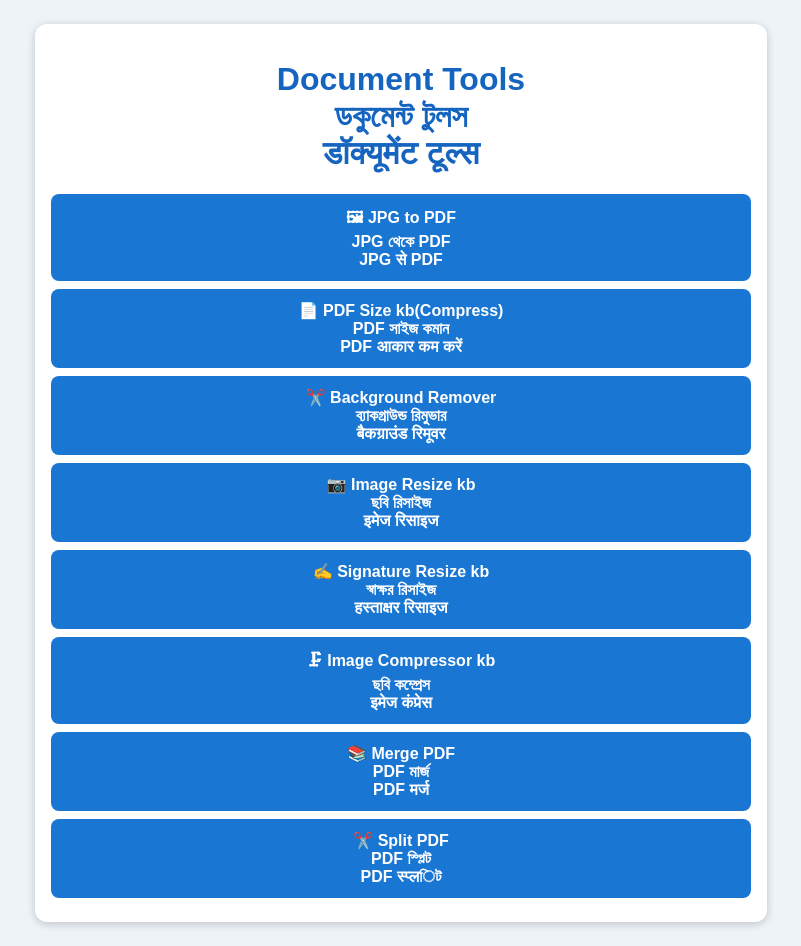
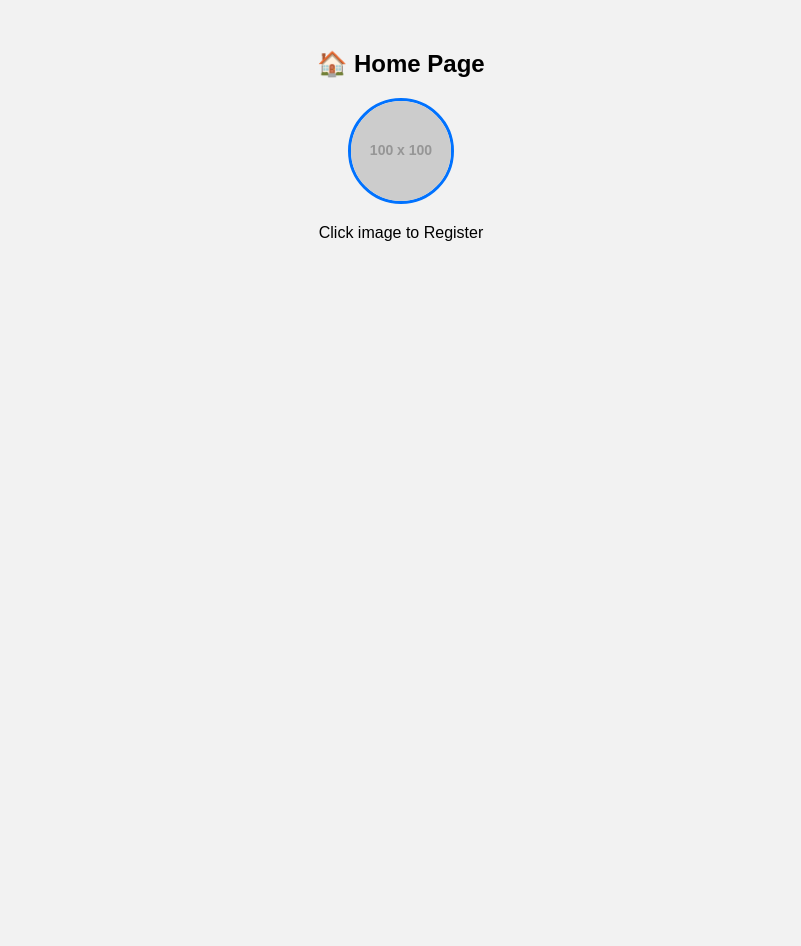
Before and after one commit to Boss252562/anit-bhai-official, a plain HTML site: page index.html in a window 1280 px wide. Shown: the whole page, without its empty margins (239-1040 px from the left). After the commit the page ends 800 px from the top, so only its background shows below. Drawn offline with Linux system fonts and the light colour scheme; placeholder pictures from the web are drawn by us.

Commit message:
Update index.html

```diff
--- a/index.html
+++ b/index.html
@@ -1,30 +1,71 @@
 <!DOCTYPE html>
 <html>
 <head>
-<meta charset='utf-8'>
-<meta name='viewport' content='width=device-width,initial-scale=1'>
-<title>Document Tools</title>
+<title>Home</title>
+
 <style>
-body{font-family:Arial;background:#eef3f8;padding:16px}
-.card{max-width:700px;margin:auto;background:#fff;padding:16px;border-radius:12px;box-shadow:0 2px 8px rgba(0,0,0,.2)}
-h1{text-align:center;color:#1565c0}
-a{display:block;margin:8px 0;padding:12px;text-align:center;text-decoration:none;background:#1976d2;color:#fff;border-radius:8px;font-weight:bold}
-small{display:block;color:#555;text-align:center}
+body{
+  font-family:Arial;
+  text-align:center;
+  background:#f2f2f2;
+}
+
+.box{
+  margin-top:50px;
+}
+
+#profile{
+  width:100px;
+  height:100px;
+  border-radius:50%;
+  border:3px solid #0072ff;
+  object-fit:cover;
+}
+
+button{
+  padding:10px 20px;
+  margin-top:20px;
+}
 </style>
+
 </head>
+
 <body>
-<div class='card'>
-<h1>Document Tools<br>ডকুমেন্ট টুলস<br>डॉक्यूमेंट टूल्स</h1>
 
-<a href="https://www.ilovepdf.com/jpg_to_pdf">🖼 JPG to PDF<br>JPG থেকে PDF<br>JPG से PDF</a>
-<a href="https://pdf.pi7.org/compress-pdf-to-200kb">📄 PDF Size kb(Compress)<br>PDF সাইজ কমান<br>PDF आकार कम करें</a>
-<a href="https://www.remove.bg/">✂️ Background Remover<br>ব্যাকগ্রাউন্ড রিমুভার<br>बैकग्राउंड रिमूवर</a>
-<a href="https://image.pi7.org/reduce-image-size-in-kb">📷 Image Resize kb<br>ছবি রিসাইজ<br>इमेज रिसाइज</a>
-<a href="https://image.pi7.org/resize-signature">✍️ Signature Resize kb<br>স্বাক্ষর রিসাইজ<br>हस्ताक्षर रिसाइज</a>
-<a href="https://image.pi7.org/compress-image-to-50kb">🗜 Image Compressor kb<br>ছবি কম্প্রেস<br>इमेज कंप्रेस</a>
-<a href="https://www.ilovepdf.com/merge_pdf">📚 Merge PDF<br>PDF মার্জ<br>PDF मर्ज</a>
-<a href="https://www.ilovepdf.com/split_pdf">✂️ Split PDF<br>PDF স্প্লিট<br>PDF स्प्लিট</a>
+<div class="box">
+
+<h2>🏠 Home Page</h2>
+
+<!-- 🔥 Profile Photo -->
+<img id="profile" src="https://via.placeholder.com/100" onclick="goRegister()">
+
+<p>Click image to Register</p>
 
 </div>
+
+<script>
+
+//////////////////////
+// LOAD PHOTO
+//////////////////////
+window.onload = function(){
+
+let photo = localStorage.getItem("userPhoto");
+
+if(photo){
+  document.getElementById("profile").src = photo;
+}
+
+};
+
+//////////////////////
+// GO REGISTER PAGE
+//////////////////////
+function goRegister(){
+window.location.href = "register.html";
+}
+
+</script>
+
 </body>
 </html>
```
